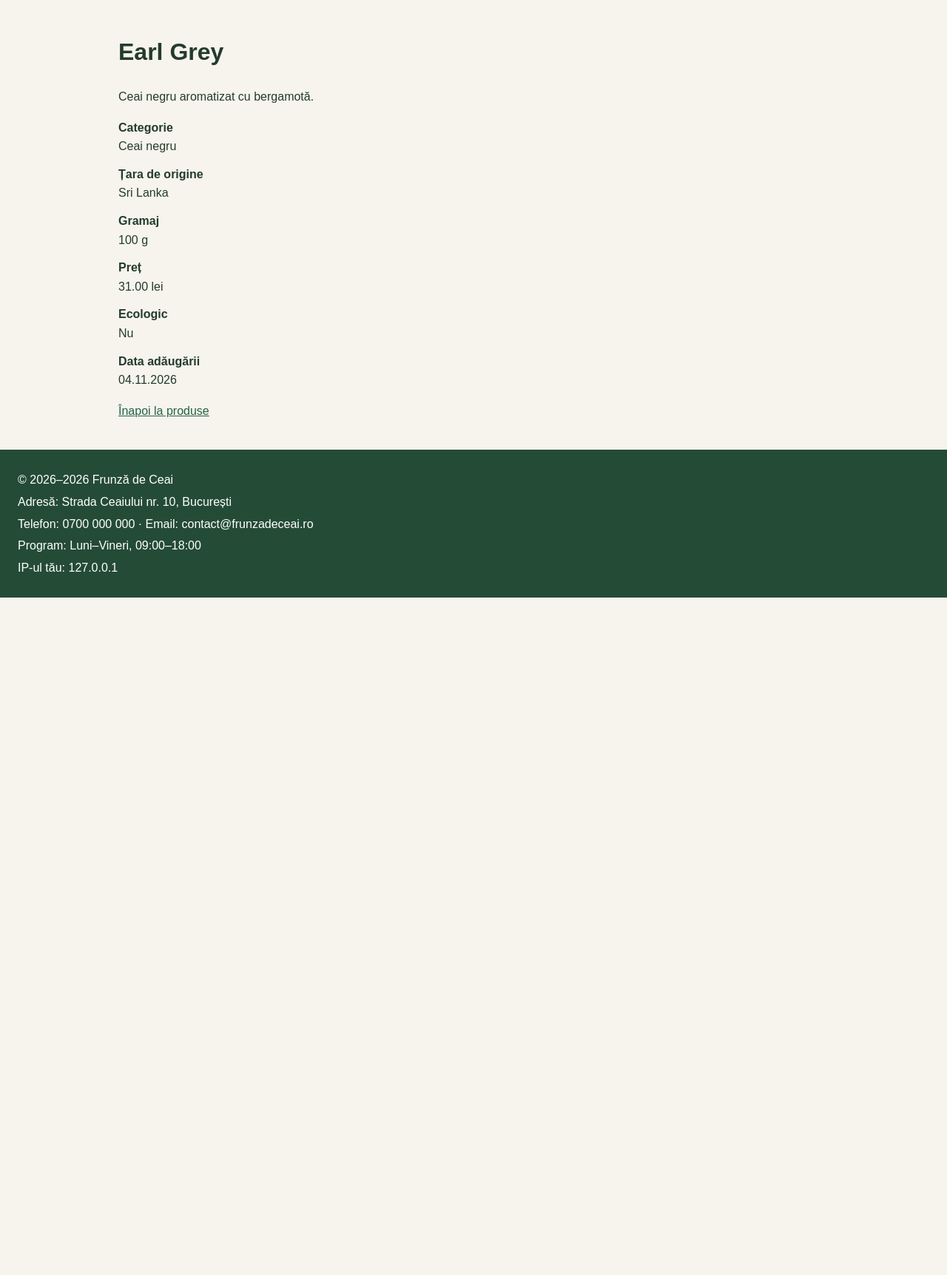
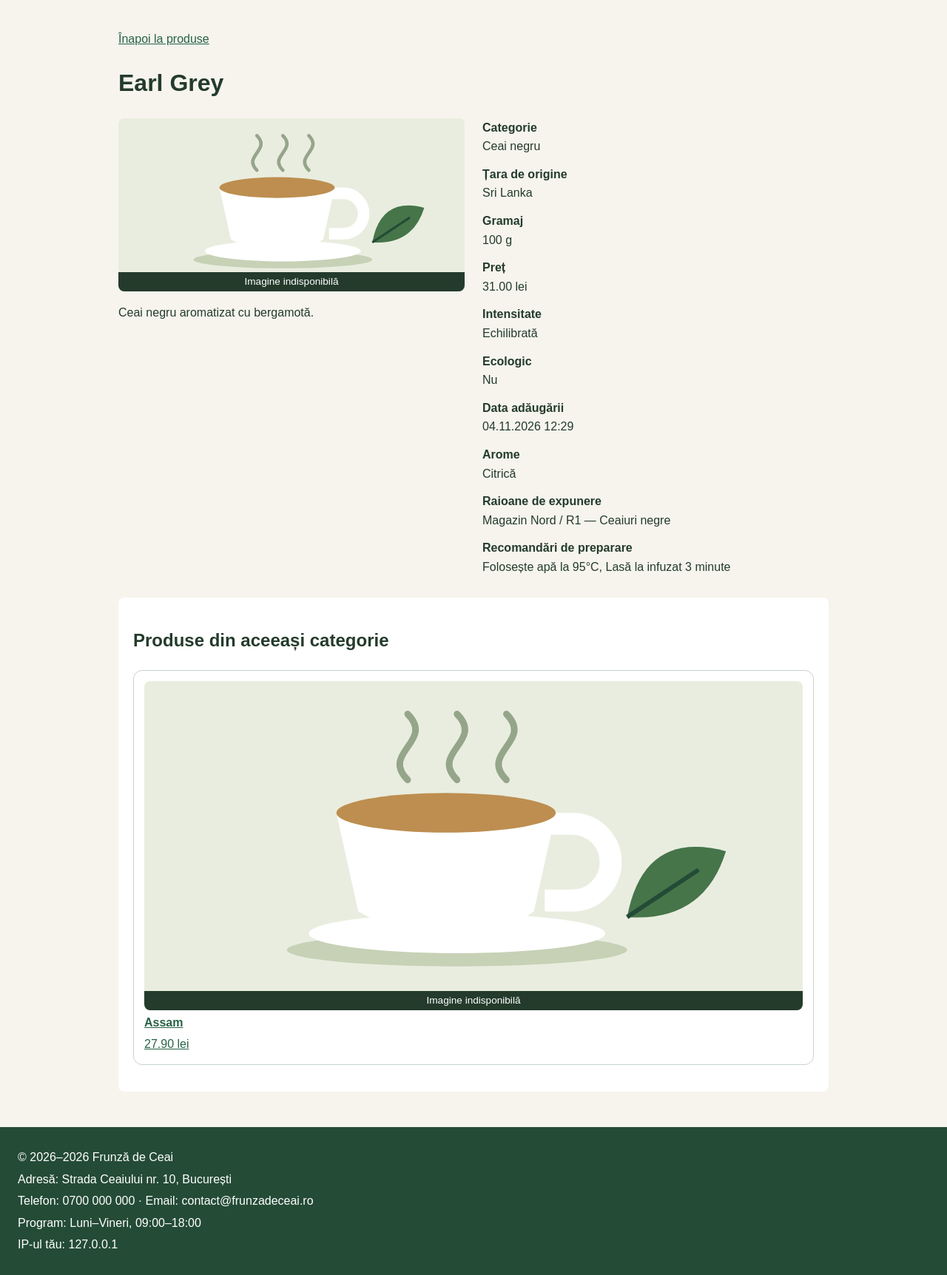
Before and after one commit to 1ionut/Frunza-De-Ceai, a Django app: page /produs/4 in a window 1280 px wide. Shown: the part 196-1920 px from the top of the page at 74% size. Before the commit the page ends 1004 px from the top, so only its background shows below. Run offline with Django 5.2, Linux system fonts and the light colour scheme; data comes from the database, SQL or seed files in the repository.

Commit message:
Laboratorul 4 - catalog: detalii si produse similare

```diff
--- a/ceaiuri/models.py
+++ b/ceaiuri/models.py
@@ -2,6 +2,7 @@ from decimal import Decimal
 
 from django.core.exceptions import ValidationError
 from django.db import models
+from django.urls import reverse
 from django.utils import timezone
 
 
@@ -140,6 +141,9 @@ class Ceai(models.Model):
     def __str__(self):
         return f"{self.nume} ({self.gramaj_g} g)"
 
+    def get_absolute_url(self):
+        return reverse("ceaiuri:produs", kwargs={"id": self.pk})
+
     def clean(self):
         super().clean()
         try:
--- a/ceaiuri/static/ceaiuri/css/catalog.css
+++ b/ceaiuri/static/ceaiuri/css/catalog.css
@@ -61,3 +61,19 @@
     font-size: 0.85rem;
     text-align: center;
 }
+
+.detalii-produs {
+    display: grid;
+    grid-template-columns: repeat(auto-fit, minmax(min(100%, 290px), 1fr));
+    gap: 24px;
+    align-items: start;
+}
+
+.detalii-produs dl {
+    margin-top: 0;
+}
+
+.link-produs-similar {
+    display: grid;
+    gap: 4px;
+}
--- a/ceaiuri/templates/ceaiuri/produs.html
+++ b/ceaiuri/templates/ceaiuri/produs.html
@@ -1,17 +1,47 @@
 {% extends 'ceaiuri/baza.html' %}
+{% load static %}
 
 {% block titlu %}{{ produs.nume }}{% endblock %}
+{% block stiluri %}<link rel="stylesheet" href="{% static 'ceaiuri/css/catalog.css' %}">{% endblock %}
 
 {% block continut %}
+<p><a href="{% url 'ceaiuri:produse' %}">Înapoi la produse</a></p>
 <h1>{{ produs.nume }}</h1>
-{{ produs.descriere|linebreaks }}
+<div class="detalii-produs">
+    <div>
+        {% include 'ceaiuri/imagine_produs.html' %}
+        {% if produs.descriere %}{{ produs.descriere|linebreaks }}{% endif %}
+    </div>
     <dl>
         <dt>Categorie</dt><dd>{{ produs.categorie.nume }}</dd>
-    <dt>Țara de origine</dt><dd>{{ produs.tara_origine }}</dd>
+        <dt>Țara de origine</dt><dd>{{ produs.tara_origine|default:'Nespecificată' }}</dd>
         <dt>Gramaj</dt><dd>{{ produs.gramaj_g }} g</dd>
         <dt>Preț</dt><dd>{{ produs.pret }} lei</dd>
+        <dt>Intensitate</dt><dd>{{ produs.get_intensitate_display }}</dd>
         <dt>Ecologic</dt><dd>{{ produs.ecologic|yesno:"Da,Nu" }}</dd>
-    <dt>Data adăugării</dt><dd>{{ produs.data_adaugare|date:"d.m.Y" }}</dd>
+        <dt>Data adăugării</dt><dd>{{ produs.data_adaugare|date:"d.m.Y H:i" }}</dd>
+        <dt>Arome</dt>
+        <dd>{% for aroma in produs.arome.all %}{{ aroma.nume }}{% if not forloop.last %}, {% endif %}{% empty %}Nespecificate{% endfor %}</dd>
+        <dt>Raioane de expunere</dt>
+        <dd>{% for raion in produs.raioane.all %}{{ raion }}{% if not forloop.last %}, {% endif %}{% empty %}Nespecificate{% endfor %}</dd>
+        <dt>Recomandări de preparare</dt>
+        <dd>{% for recomandare in produs.recomandari_preparare %}{{ recomandare }}{% if not forloop.last %}, {% endif %}{% empty %}Nespecificate{% endfor %}</dd>
     </dl>
-<p><a href="{% url 'ceaiuri:produse' %}">Înapoi la produse</a></p>
+</div>
+<section aria-labelledby="titlu-similare">
+    <h2 id="titlu-similare">Produse din aceeași categorie</h2>
+    <ul class="grila-produse">
+        {% for produs in similare %}
+            <li class="card-produs">
+                <a class="link-produs-similar" href="{{ produs.get_absolute_url }}">
+                    {% include 'ceaiuri/imagine_produs.html' %}
+                    <strong>{{ produs.nume }}</strong>
+                    <span>{{ produs.pret }} lei</span>
+                </a>
+            </li>
+        {% empty %}
+            <li>Nu mai sunt alte produse în această categorie.</li>
+        {% endfor %}
+    </ul>
+</section>
 {% endblock %}
--- a/ceaiuri/templates/ceaiuri/produse.html
+++ b/ceaiuri/templates/ceaiuri/produse.html
@@ -11,7 +11,7 @@
     <li class="card-produs">
         {% include 'ceaiuri/imagine_produs.html' %}
         <p class="categorie-produs">{{ produs.categorie.nume }}</p>
-        <h2><a href="{% url 'ceaiuri:produs' produs.id %}">{{ produs.nume }}</a></h2>
+        <h2><a href="{{ produs.get_absolute_url }}">{{ produs.nume }}</a></h2>
         <p>{{ produs.gramaj_g }} g{% if produs.tara_origine %} · {{ produs.tara_origine }}{% endif %}</p>
         <p class="pret-produs">{{ produs.pret }} lei</p>
     </li>
--- a/ceaiuri/views.py
+++ b/ceaiuri/views.py
@@ -1,3 +1,4 @@
+from django.conf import settings
 from django.core.paginator import Paginator
 from django.http import Http404
 from django.shortcuts import get_object_or_404, render
@@ -61,8 +62,17 @@ def produse(request):
 
 
 def produs(request, id):
-    ceai = get_object_or_404(Ceai.objects.select_related("categorie"), pk=id)
-    return render(request, "ceaiuri/produs.html", {"produs": ceai})
+    ceaiuri = Ceai.objects.select_related("categorie").prefetch_related("arome", "raioane__sediu")
+    try:
+        ceai = get_object_or_404(ceaiuri, pk=id)
+    except Http404:
+        return render(request, "ceaiuri/produs_inexistent.html", status=404)
+
+    similare = Ceai.objects.filter(categorie=ceai.categorie).exclude(pk=ceai.pk)
+    return render(request, "ceaiuri/produs.html", {
+        "produs": ceai,
+        "similare": similare.order_by("?")[:settings.PRODUSE_SIMILARE],
+    })
 
 
 def in_lucru(request, nume_pagina):
--- a/settings.py
+++ b/settings.py
@@ -63,6 +63,7 @@ TEMPLATES = [
 ]
 
 STATIC_URL = "/static/"
+PRODUSE_SIMILARE = 3
 MEDIA_URL = "/media/"
 MEDIA_ROOT = BASE_DIR / "media"
 
```
Also changed, not shown: ceaiuri/templates/ceaiuri/produs_inexistent.html (added, +9 -0 lines). Lines whose indentation alone changed are shown as unchanged.
